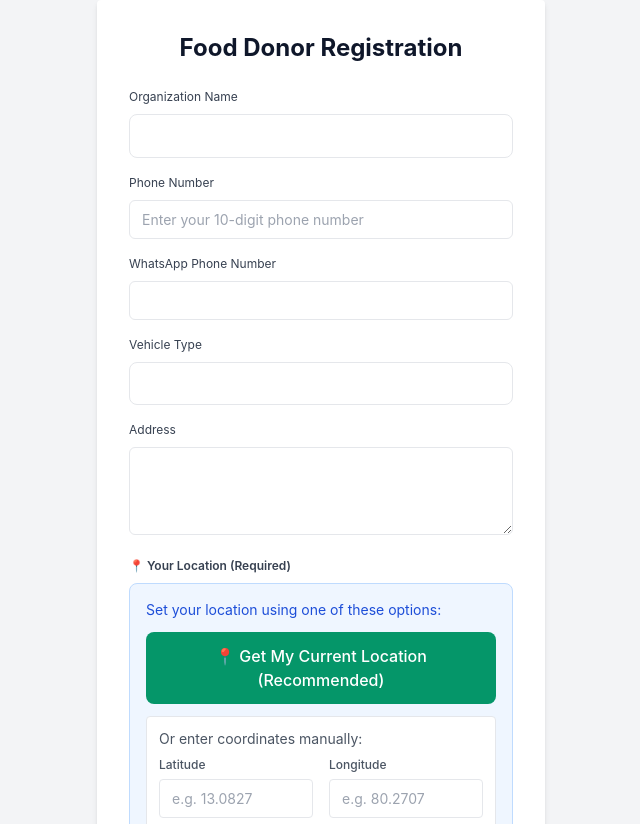
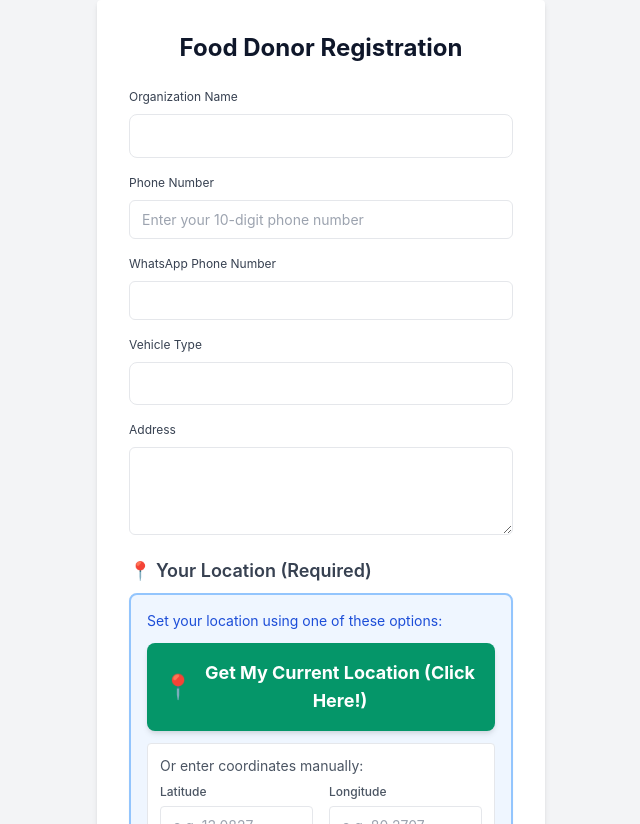
Before and after one commit to Kaushikkrushnan/FoodBridge, a Flask app: page /food_donor_register in a window 1280 px wide. Shown: the top 824 px of the page, without its empty margins (319-959 px from the left). Run offline with Flask 3, Linux system fonts and the light colour scheme; data comes from the database, SQL or seed files in the repository.

Commit message:
Enhance location picker button styling - more prominent and visible
Co-authored-by: Kaushikkrushnan <183232053+Kaushikkrushnan@users.noreply.github.com>

```diff
--- a/Templates/food_donor_registration.html
+++ b/Templates/food_donor_registration.html
@@ -50,15 +50,15 @@
                 <textarea name="address" id="address" required rows="3" class="w-full px-3 py-2 border rounded-md focus:outline-none focus:ring focus:ring-indigo-500"></textarea>
             </div>
             <div class="mb-4">
-                <label class="block text-gray-700 mb-2 font-semibold">📍 Your Location (Required)</label>
+                <label class="block text-gray-700 mb-2 font-semibold text-lg">📍 Your Location (Required)</label>
 
                 <!-- Location input section - always visible -->
-                <div class="bg-blue-50 p-4 rounded-lg border border-blue-200 mb-3">
+                <div class="bg-blue-50 p-4 rounded-lg border-2 border-blue-300 mb-3 shadow-sm">
                     <p class="text-blue-700 text-sm mb-3">Set your location using one of these options:</p>
 
                     <!-- Option 1: Get Current Location Button -->
-                    <button type="button" id="get-location-btn" class="w-full bg-green-600 text-white px-4 py-3 rounded-lg hover:bg-green-700 transition text-base font-medium mb-3">
-                        📍 Get My Current Location (Recommended)
+                    <button type="button" id="get-location-btn" class="w-full bg-green-600 text-white px-4 py-4 rounded-lg hover:bg-green-700 transition text-lg font-bold mb-3 shadow-md flex items-center justify-center gap-2">
+                        <span style="font-size: 1.5rem;">📍</span> Get My Current Location (Click Here!)
                     </button>
 
                     <!-- Option 2: Manual coordinate inputs - always visible -->
```
